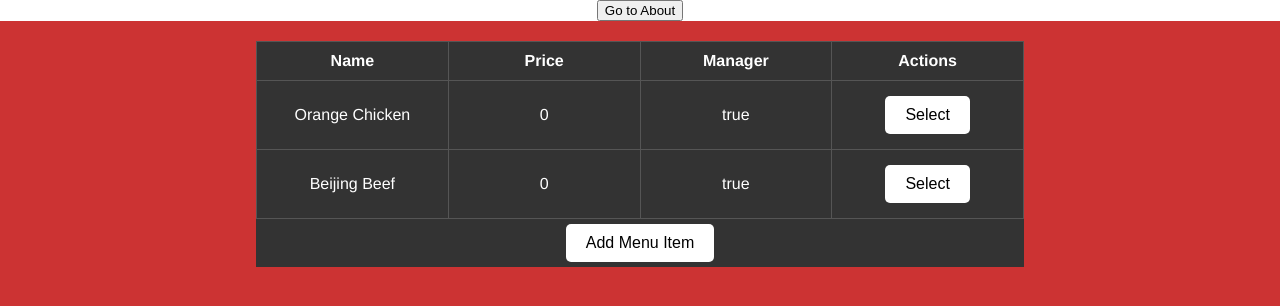
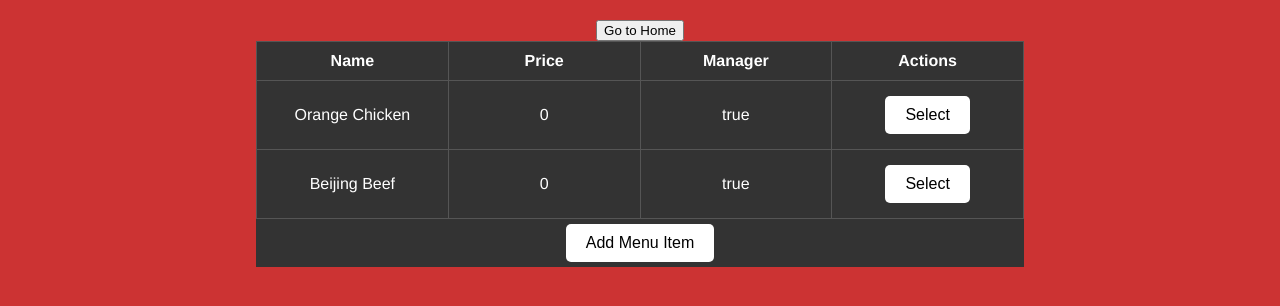
Before and after one commit to CSCE331-Fall2024/Project3-team-2p, a Vue app in the folder client/: page /Menu in a window 1280 px wide. Shown: the top 306 px of the page. Built offline with nearby package versions, Linux system fonts and the light colour scheme.

Commit message:
home button, style fixes

```diff
--- a/client/src/components/manager_views/ManagerEmployees.vue
+++ b/client/src/components/manager_views/ManagerEmployees.vue
@@ -1,5 +1,8 @@
 <template>
     <div class="inventory-dashboard">
+        <router-link :to="{ name: 'ManagerHome' }">
+            <button>Go to Home</button>
+        </router-link>
         <div class="table-container">
             <table class="inventory-table">
                 <thead>
--- a/client/src/components/manager_views/ManagerHome.vue
+++ b/client/src/components/manager_views/ManagerHome.vue
@@ -26,7 +26,7 @@ export default {
     height: 100%;
 }
 
-.inventory-dashboard {
+.inventory-dashboard, .main-page {
     background-color: #cc3333;
     padding: 20px;
     text-align: center;
--- a/client/src/components/manager_views/ManagerInventory.vue
+++ b/client/src/components/manager_views/ManagerInventory.vue
@@ -1,5 +1,8 @@
 <template>
     <div class="inventory-dashboard">
+        <router-link :to="{ name: 'ManagerHome' }">
+            <button>Go to Home</button>
+        </router-link>
         <div class="table-container">
             <table class="inventory-table">
                 <thead>
--- a/client/src/components/manager_views/ManagerMenu.vue
+++ b/client/src/components/manager_views/ManagerMenu.vue
@@ -1,8 +1,8 @@
 <template>
-    <router-link :to="{ name: 'ManagerHome' }">
-        <button>Go to About</button>
-    </router-link>
     <div class="inventory-dashboard">
+        <router-link :to="{ name: 'ManagerHome' }">
+            <button>Go to Home</button>
+        </router-link>
         <div class="table-container">
             <table class="inventory-table">
                 <thead>
@@ -31,7 +31,7 @@
                         <td v-else>{{ item.entree }}</td>
 
                         <td><button @click="editMenuItem(index)" class="action-button">{{ item.selected ? "Save" :
-                                "Select"}}</button></td>
+                            "Select" }}</button></td>
                     </tr>
                 </tbody>
             </table>
```
